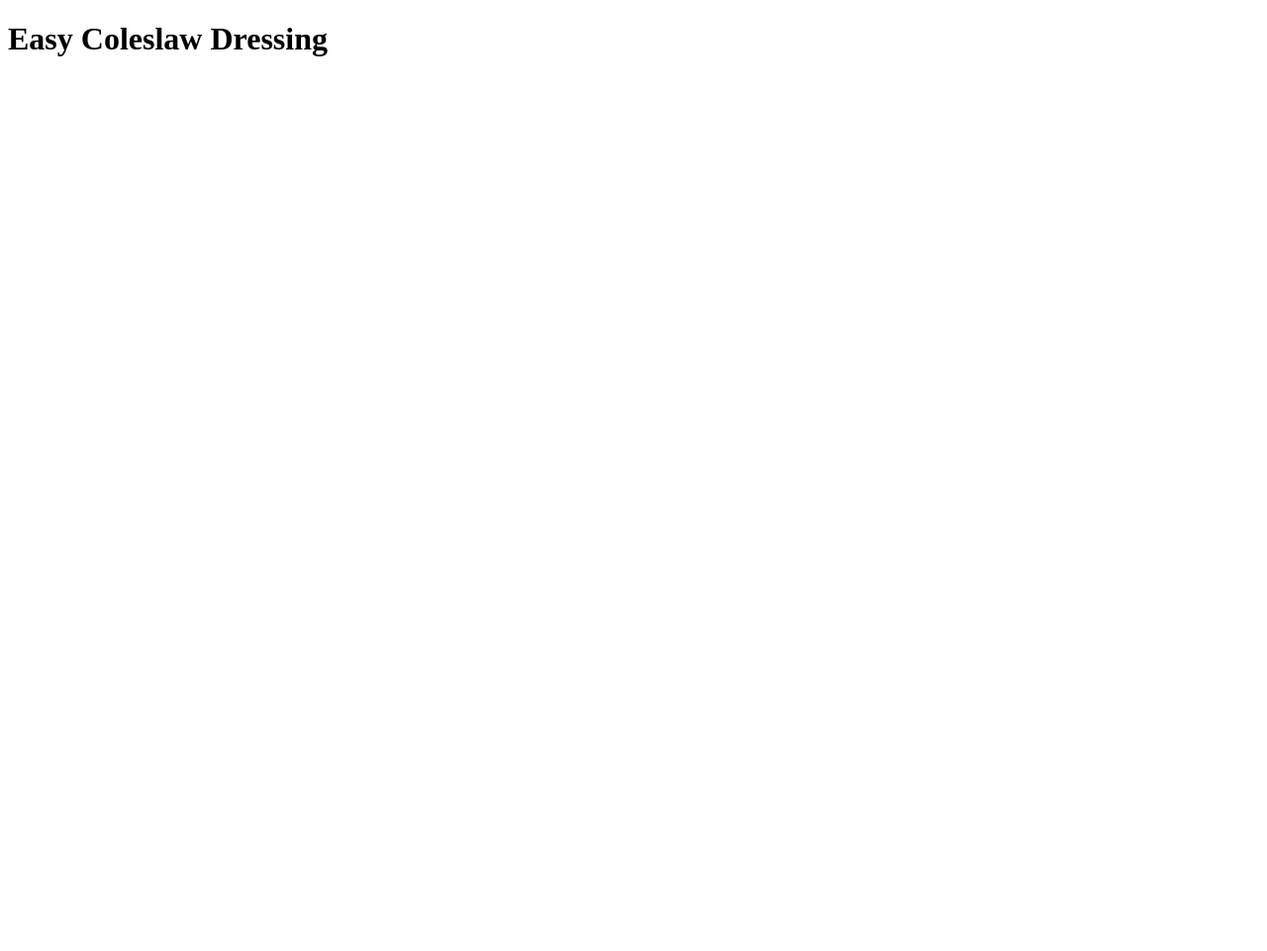
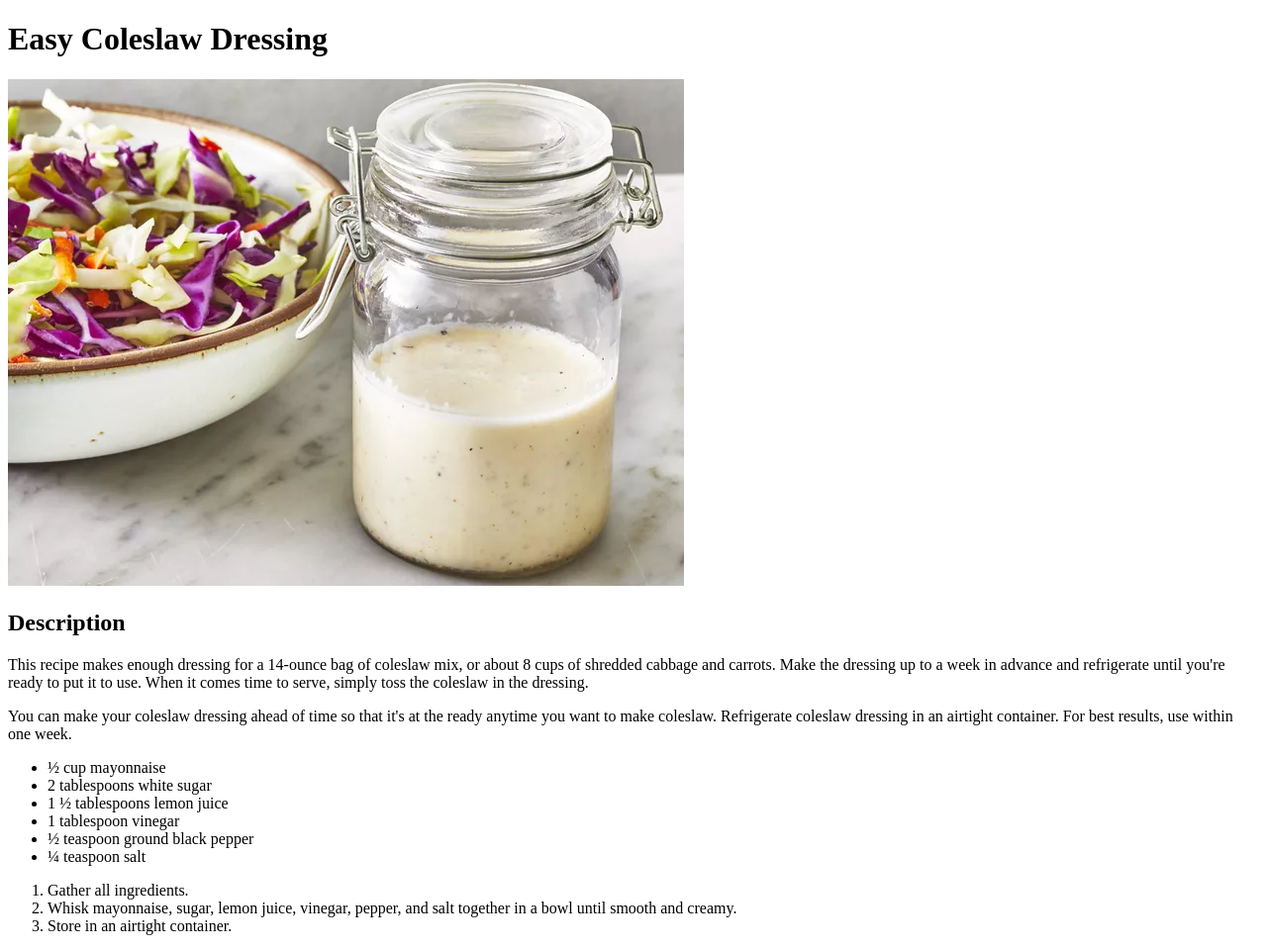
Before and after one commit to ziko1905/odin-recipes, a plain HTML site: page recipes/easy_coleslaw_dressing.html in a window 1280 px wide. Shown: the whole page at 99% size. Before the commit the page ends 800 px from the top, so only its background shows below. Drawn offline with Linux system fonts and the light colour scheme.

Commit message:
have first working webpage and recipe

```diff
--- a/recipes/easy_coleslaw_dressing.html
+++ b/recipes/easy_coleslaw_dressing.html
@@ -6,5 +6,29 @@
 </head>
 <body>
     <h1>Easy Coleslaw Dressing</h1>
+    <img src="./easy_c_d_img.webp" alt="finished coleslaw dressing">
+    <h2>Description</h2>
+    <p>This recipe makes enough dressing for a 14-ounce bag of coleslaw mix, or about 8 cups of shredded cabbage and carrots. Make the dressing up to a week in advance and refrigerate until you're ready to put it to use. When it comes time to serve, simply toss the coleslaw in the dressing.</p>
+    <p>You can make your coleslaw dressing ahead of time so that it's at the ready anytime you want to make coleslaw. Refrigerate coleslaw dressing in an airtight container. For best results, use within one week.</p>
+    <ul>
+        <li>½ cup mayonnaise</li>
+
+        <li>2 tablespoons white sugar</li>
+
+        <li>1 ½ tablespoons lemon juice</li>
+
+        <li>1 tablespoon vinegar</li>
+
+        <li>½ teaspoon ground black pepper</li>
+
+        <li>¼ teaspoon salt</li>
+    </ul>
+    <ol>
+        <li>Gather all ingredients.</li>
+
+        <li>Whisk mayonnaise, sugar, lemon juice, vinegar, pepper, and salt together in a bowl until smooth and creamy.</li>
+
+        <li>Store in an airtight container.</li>
+    </ol>
 </body>
 </html>
```
Also changed, not shown: recipes/easy_c_d_img.webp (added).
